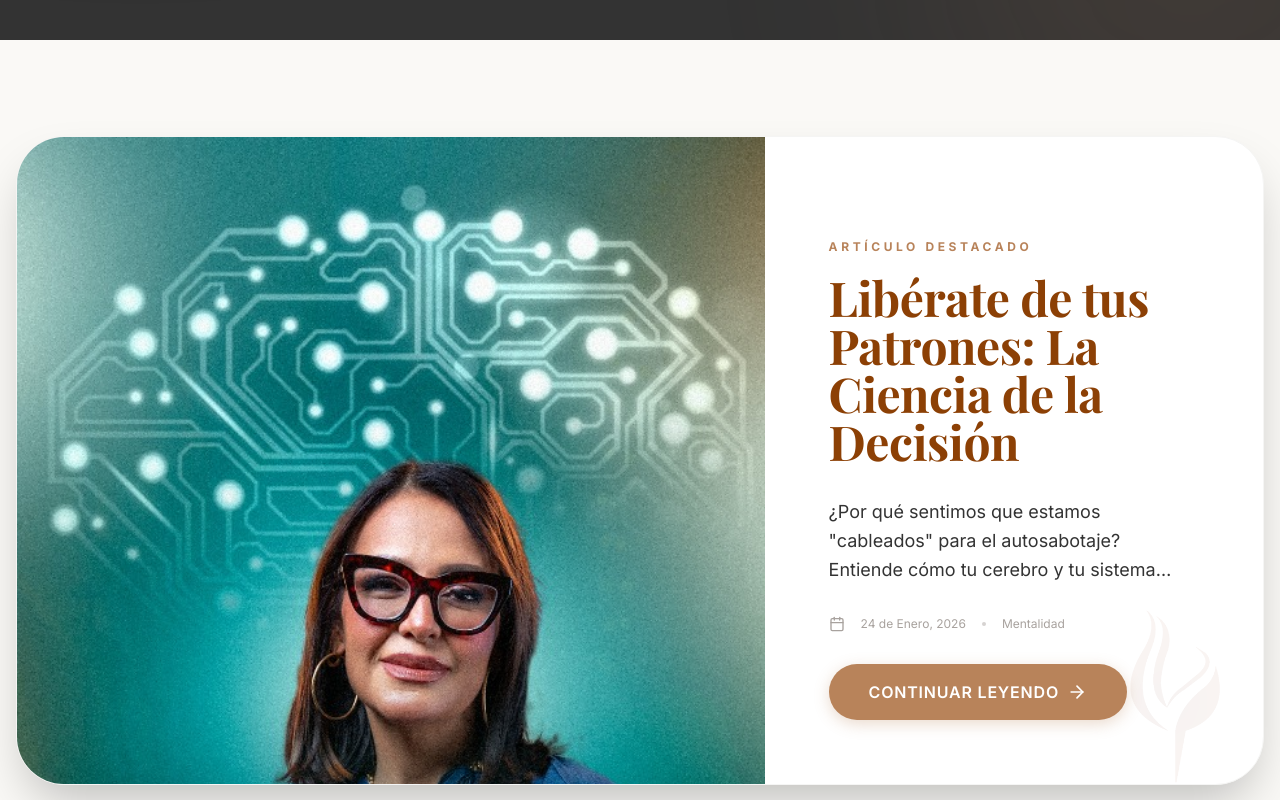
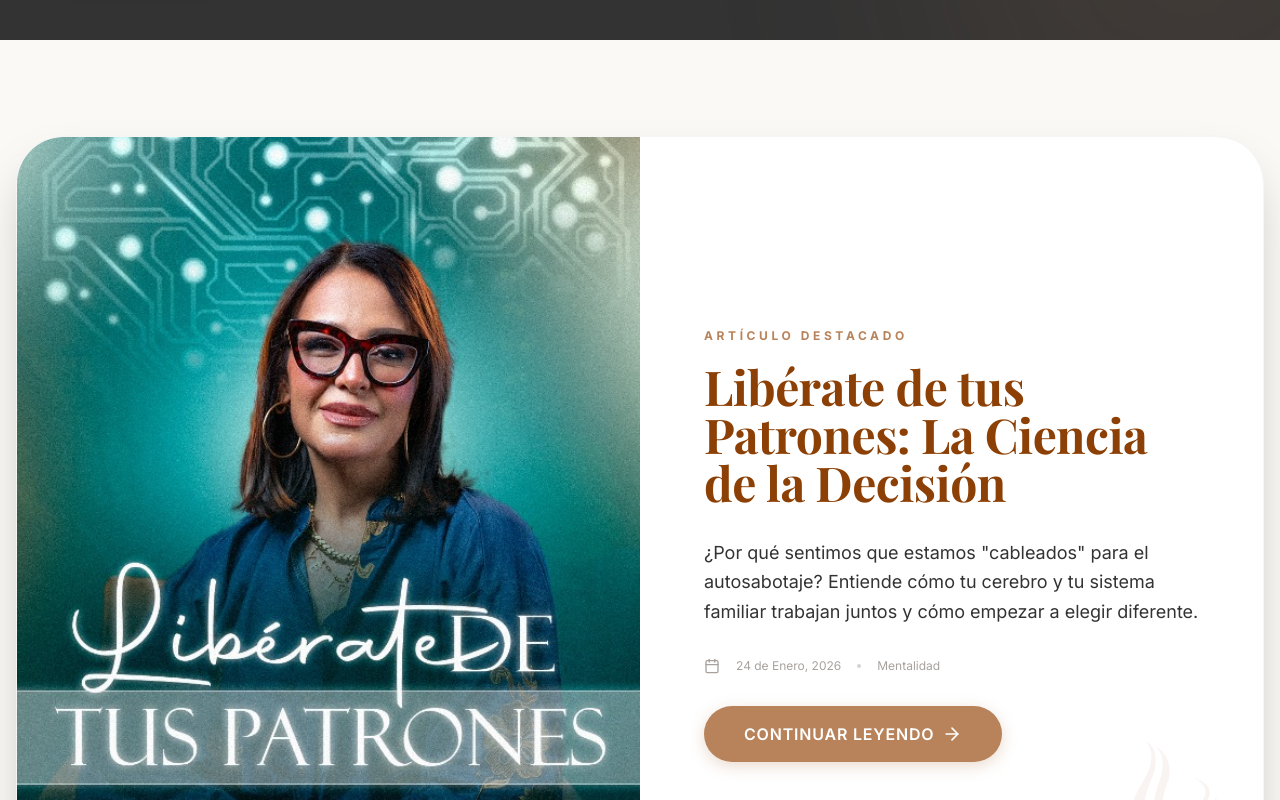
Before and after one commit to yelitzerangeloficialweb-max/yelitze-rangel-web, a Next.js app: page /blog in a window 1280 px wide. Shown: the part 740-1540 px from the top of the page. Built offline with nearby package versions, Linux system fonts and the light colour scheme; a web font is replaced by a local one.

Commit message:
style: changed featured article image to 4:5 ratio and 50/50 split

```diff
--- a/app/(website)/blog/page.tsx
+++ b/app/(website)/blog/page.tsx
@@ -76,18 +76,18 @@ export default function BlogPage() {
                     <FadeIn>
                         <div className="relative group rounded-[3rem] overflow-hidden bg-white shadow-2xl border border-stone-100 flex flex-col lg:flex-row mb-24">
                             {/* Image Part */}
-                            <div className="lg:w-[60%] relative aspect-video lg:aspect-auto min-h-[500px] overflow-hidden">
+                            <div className="lg:w-1/2 relative aspect-[4/5] overflow-hidden">
                                 <Image
                                     src={featuredPost.image}
                                     alt={featuredPost.title}
                                     fill
-                                    className="object-cover object-top group-hover:scale-105 transition-transform duration-[2000ms]"
+                                    className="object-cover object-center group-hover:scale-105 transition-transform duration-[2000ms]"
                                 />
                                 <div className="absolute inset-0 bg-gradient-to-r from-[var(--color-primary)]/40 to-transparent" />
                             </div>
 
                             {/* content Part */}
-                            <div className="lg:w-[40%] p-10 md:p-16 flex flex-col justify-center space-y-8 relative">
+                            <div className="lg:w-1/2 p-10 md:p-16 flex flex-col justify-center space-y-8 relative">
                                 {/* Watermark subtle */}
                                 <div className="absolute -right-10 -bottom-10 w-64 h-64 opacity-[0.05] pointer-events-none">
                                     <Image src="/assets/images/watermark-logo.png" alt="" fill className="object-contain" />
```
